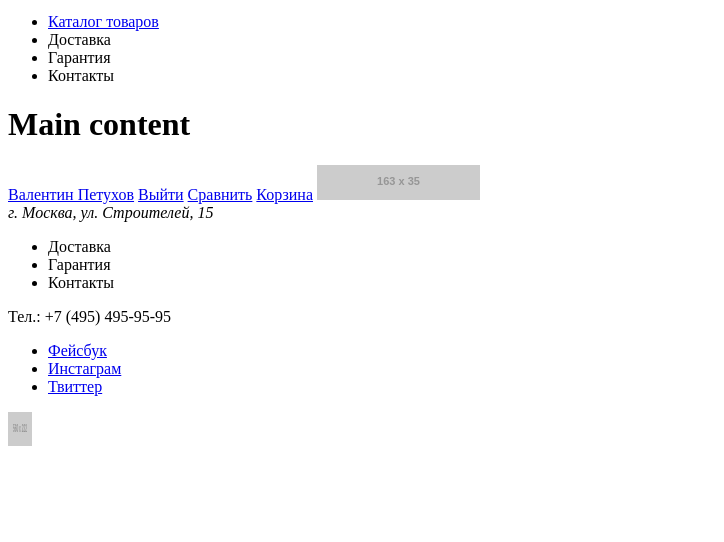
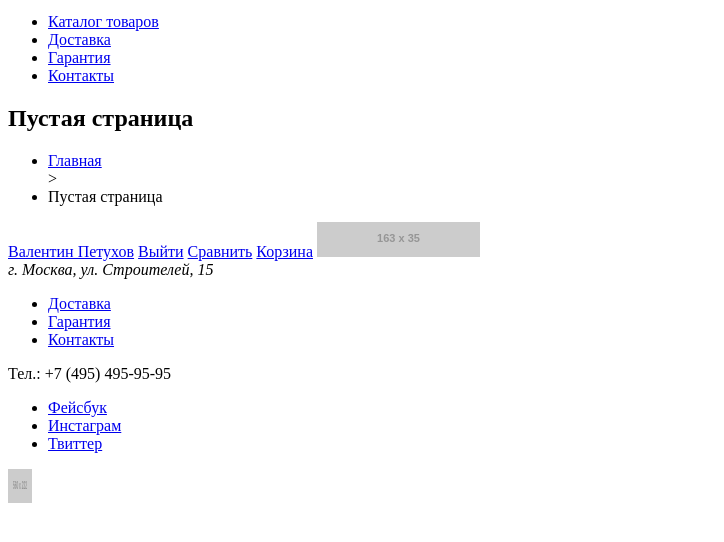
Before and after one commit to kostyadevman/1476133-device-28, a plain HTML site: page blank.html in a window 1280 px wide. Shown: the part 52-594 px from the top of the page, without its empty margins (0-724 px from the left). Drawn offline with Linux system fonts and the light colour scheme; placeholder pictures from the web are drawn by us.

Commit message:
fix layout

```diff
--- a/blank.html
+++ b/blank.html
@@ -6,7 +6,7 @@
   </head>
   <body>
     <header>
-      <a href="#">
+      <a href="index.html">
         <img src="https://via.placeholder.com/163x35"
              width="163"
              height="35"
@@ -20,14 +20,22 @@
       <nav>
         <ul>
           <li><a href="catalog.html">Каталог товаров</a></li>
-          <li><a href="#"></a>Доставка</li>
-          <li><a href="#"></a>Гарантия</li>
-          <li><a href="#"></a>Контакты</li>
+          <li><a href="#">Доставка</a></li>
+          <li><a href="#">Гарантия</a></li>
+          <li><a href="#">Контакты</a></li>
         </ul>
       </nav>
     </header>
     <main>
-      <h1>Main content</h1>
+      <section>
+        <h1>
+          Пустая страница
+        </h1>
+        <ul>
+          <li><a href="index.html">Главная</a><div> > </div></li>
+          <li>Пустая страница</li>
+        </ul>
+      </section>
     </main>
     <footer>
       <a href="blank.html">Валентин Петухов</a>
@@ -45,9 +53,9 @@
       </address>
       <nav>
         <ul>
-          <li><a href="#"></a>Доставка</li>
-          <li><a href="#"></a>Гарантия</li>
-          <li><a href="#"></a>Контакты</li>
+          <li><a href="blank.html">Доставка</a></li>
+          <li><a href="blank.html">Гарантия</a></li>
+          <li><a href="blank.html">Контакты</a></li>
         </ul>
       </nav>
       <p>
```
Also changed, not shown: catalog.html (+49 -47 lines), index.html (+6 -6 lines).
